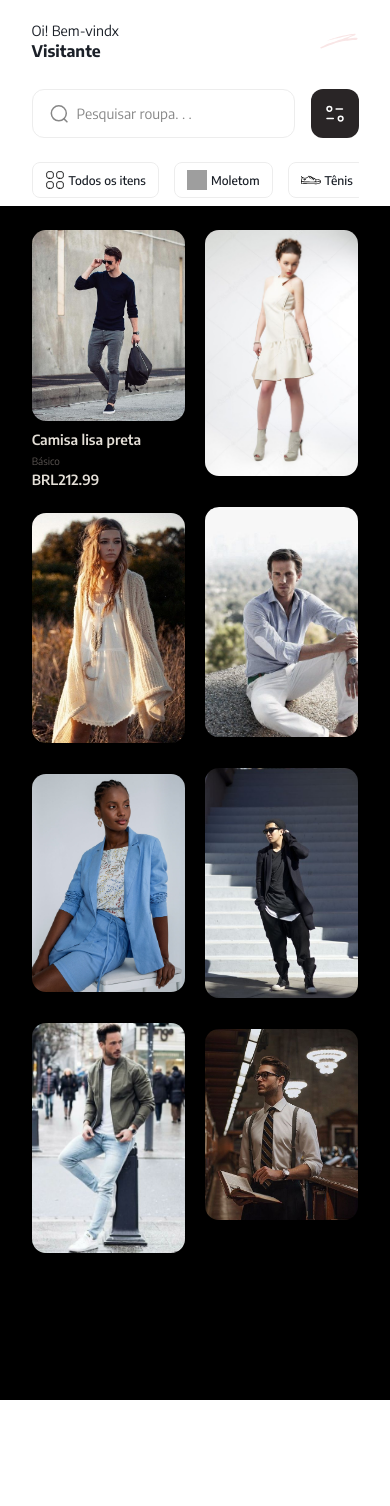
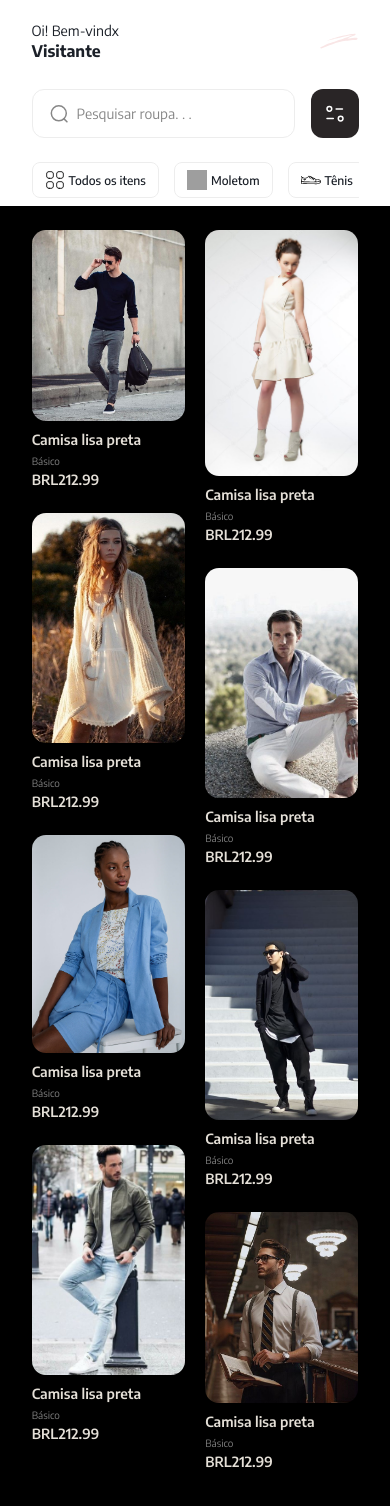
Before and after one commit to Verkylen/e-Clothing-front-end, a React (Create React App) app: page / in a window 390 px wide. Shown: the top 1506 px of the page. Before the commit the page ends 1400 px from the top, so only its background shows below. Built offline with nearby package versions, Linux system fonts and the light colour scheme; grey boxes are pictures that could not be loaded.

Commit message:
Media query was removed

```diff
--- a/src/HomePage.js
+++ b/src/HomePage.js
@@ -56,20 +56,54 @@ export default function HomePage() {
                     <span>Básico</span>
                     <span>BRL212.99</span>
                 </div>
-                <div><img src={clothes2} alt=""/></div>
-                <div><img src={clothes3} alt=""/></div>
-                <div><img src={clothes4} alt=""/></div>
-                <div><img src={clothes5} alt=""/></div>
-                <div><img src={clothes6} alt=""/></div>
-                <div><img src={clothes7} alt=""/></div>
-                <div><img src={clothes8} alt=""/></div>
+                <div>
+                    <img src={clothes2} alt=""/>
+                    <p>Camisa lisa preta</p>
+                    <span>Básico</span>
+                    <span>BRL212.99</span>
+                </div>
+                <div>
+                    <img src={clothes3} alt=""/>
+                    <p>Camisa lisa preta</p>
+                    <span>Básico</span>
+                    <span>BRL212.99</span>
+                </div>
+                <div>
+                    <img src={clothes4} alt=""/>
+                    <p>Camisa lisa preta</p>
+                    <span>Básico</span>
+                    <span>BRL212.99</span>
+                </div>
+                <div>
+                    <img src={clothes5} alt=""/>
+                    <p>Camisa lisa preta</p>
+                    <span>Básico</span>
+                    <span>BRL212.99</span>
+                </div>
+                <div>
+                    <img src={clothes6} alt=""/>
+                    <p>Camisa lisa preta</p>
+                    <span>Básico</span>
+                    <span>BRL212.99</span>
+                </div>
+                <div>
+                    <img src={clothes7} alt=""/>
+                    <p>Camisa lisa preta</p>
+                    <span>Básico</span>
+                    <span>BRL212.99</span>
+                </div>
+                <div>
+                    <img src={clothes8} alt=""/>
+                    <p>Camisa lisa preta</p>
+                    <span>Básico</span>
+                    <span>BRL212.99</span>
+                </div>
             </main>
         </HomeStyles>
     );
 }
 
 const HomeStyles = styled.div`
-    @media (max-width: 475px) {
     display: flex;
     justify-content: center;
 
@@ -98,7 +132,7 @@ const HomeStyles = styled.div`
                 row-gap: 4px;
 
                 h1 {
-                        font-family: 'Encode Sans', sans-serif;
+                    font-family: "Encode Sans", sans-serif;
                     font-weight: 400;
                     font-size: 14px;
                     line-height: 21px;
@@ -106,7 +140,7 @@ const HomeStyles = styled.div`
                 }
 
                 span {
-                        font-family: 'Encode Sans';
+                    font-family: "Encode Sans", sans-serif;
                     font-style: normal;
                     font-weight: 700;
                     font-size: 16px;
@@ -182,7 +216,7 @@ const HomeStyles = styled.div`
 
     main {
         width: 100%;
-            height: 1400px;
+        height: 1600px;
         padding: 230px calc((100% - 327px)/2) 0;
         background-color: black;
         display: flex;
@@ -217,7 +251,8 @@ const HomeStyles = styled.div`
                 font-weight: 400;
                 font-size: 10px;
                 line-height: 150%;
-                    color: #5B5552;
+                /* color: #5B5552; */
+                color: gray;
             }
 
             &>span:nth-of-type(2) {
@@ -229,5 +264,4 @@ const HomeStyles = styled.div`
             }
         }
     }
-    }
 `
```
Lines whose indentation alone changed are shown as unchanged.
